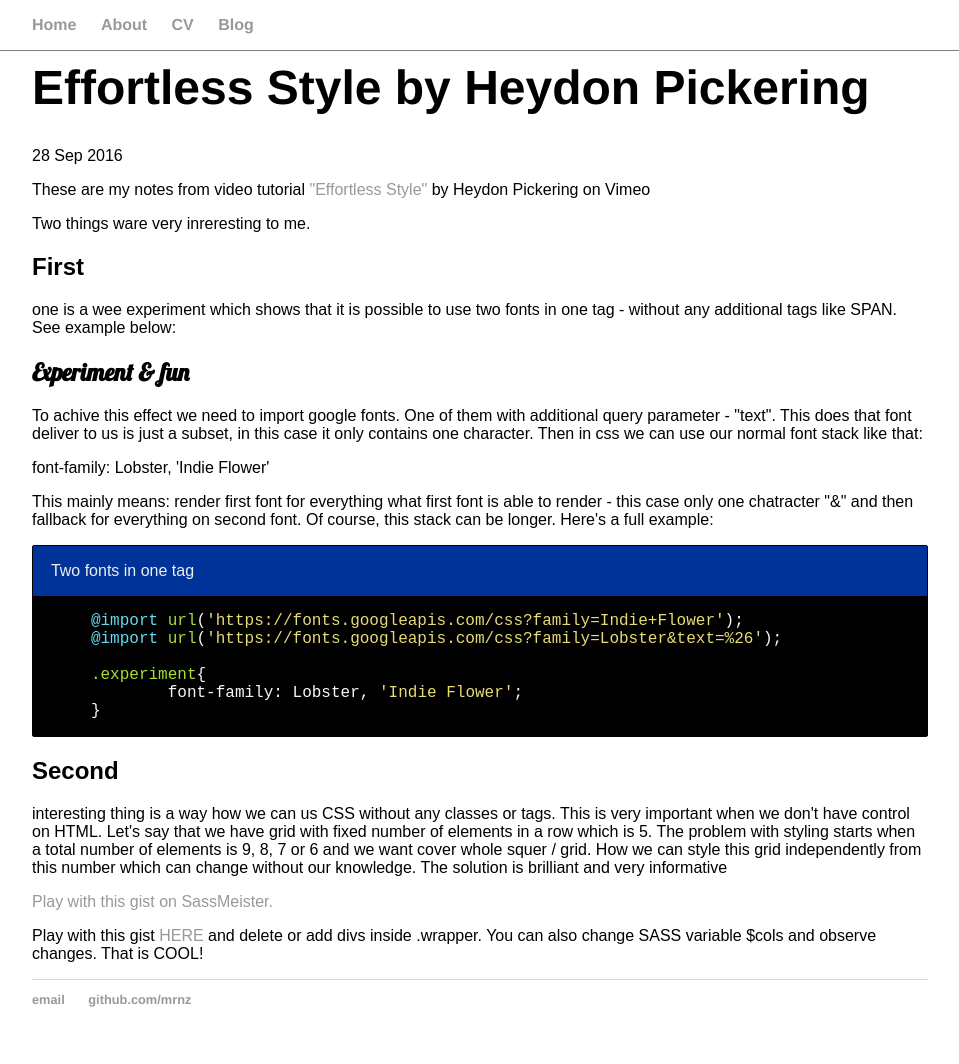
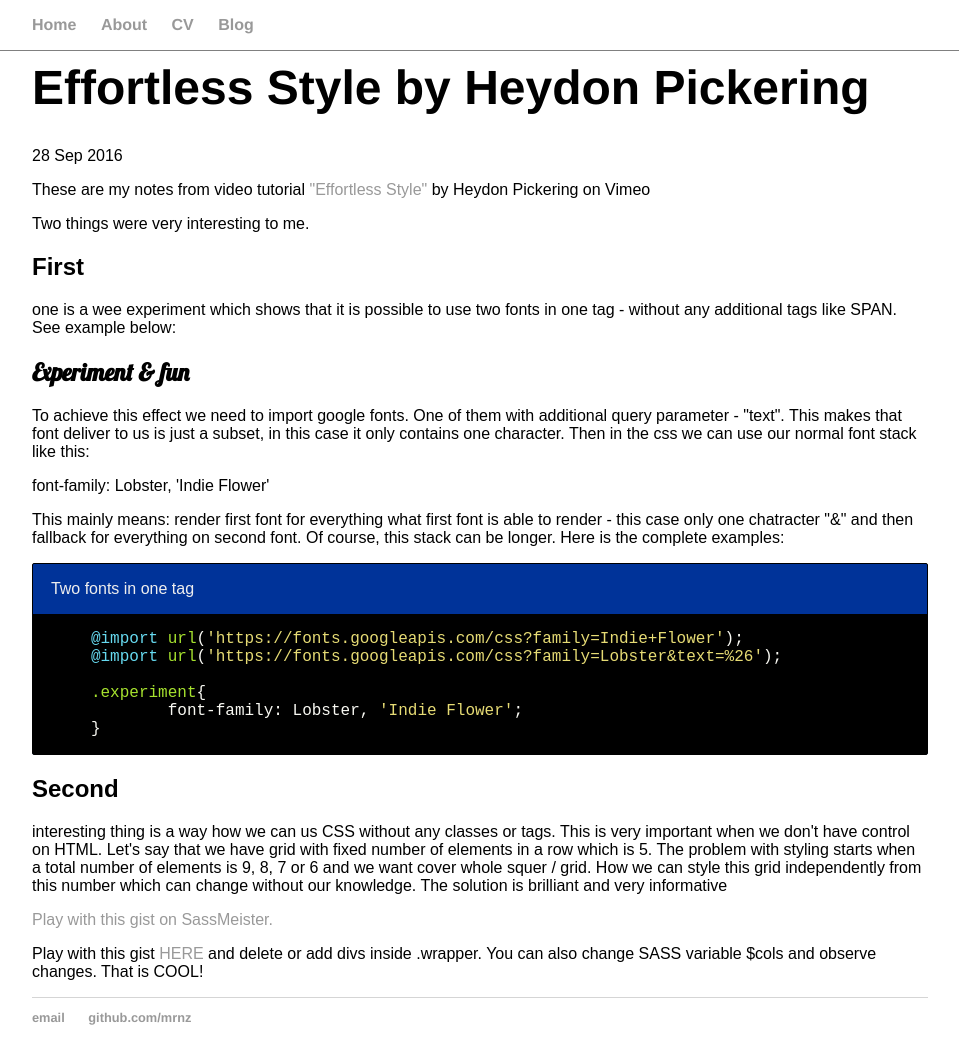
Before and after one commit to mrnz/mrnz.github.io, a Jekyll site: the page built from _posts/2016-09-28-two-fonts-in-one-word.md, in a window 1280 px wide and 1085 px high. Shown: the top 1064 px of the window, without its empty margins (160-1119 px from the left). Built offline with Jekyll 4.4.1, drawn with Linux system fonts in a browser that asks for light colours; a script that is not in the unit is left out.

Commit message:
two fonts experiment

```diff
--- a/_posts/2016-09-28-two-fonts-in-one-word.md
+++ b/_posts/2016-09-28-two-fonts-in-one-word.md
@@ -9,7 +9,7 @@
 
 <p>These are my notes from video tutorial <a href="https://vimeo.com/101718785">"Effortless Style"</a> by Heydon Pickering on Vimeo</p>
 
-<p>Two things ware very inreresting to me.</p>
+<p>Two things were very interesting to me.</p>
 
 <h2>First</h2>
 
@@ -18,11 +18,11 @@
 
 <h2 class="experiment">Experiment & fun</h2>
 
-<p>To achive this effect we need to import google fonts. One of them with additional query parameter - "text". This does that font deliver to us is just a subset, in this case it only contains one character. Then in css we can use our normal font stack like that:</p>
+<p>To achieve this effect we need to import google fonts. One of them with additional query parameter - "text". This makes that font deliver to us is just a subset, in this case it only contains one character. Then in the css we can use our normal font stack like this:</p>
 
 <p>font-family: Lobster, 'Indie Flower'</p>
 
-<p>This mainly means: render first font for everything what first font is able to render - this case only one chatracter "&" and then fallback for everything on second font. Of course, this stack can be longer. Here's a full example: </p>
+<p>This mainly means: render first font for everything what first font is able to render - this case only one chatracter "&" and then fallback for everything on second font. Of course, this stack can be longer. Here is the complete examples: </p>
 
 
 <div class="example">
```
